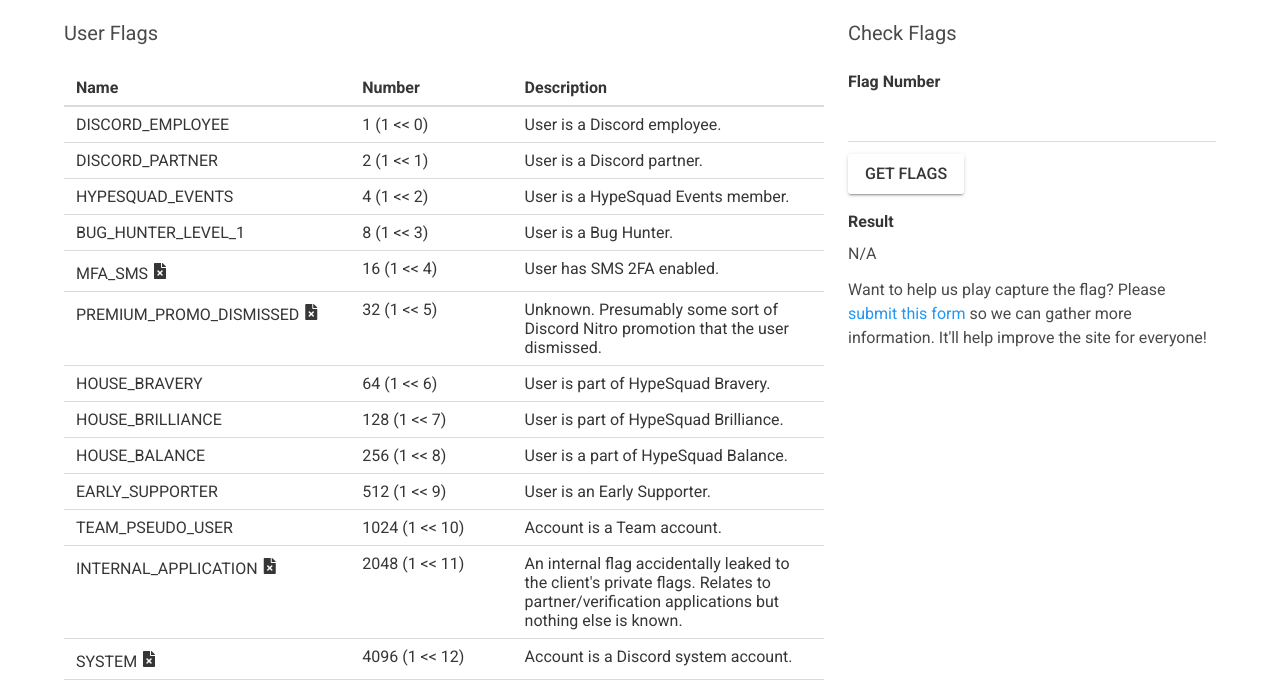
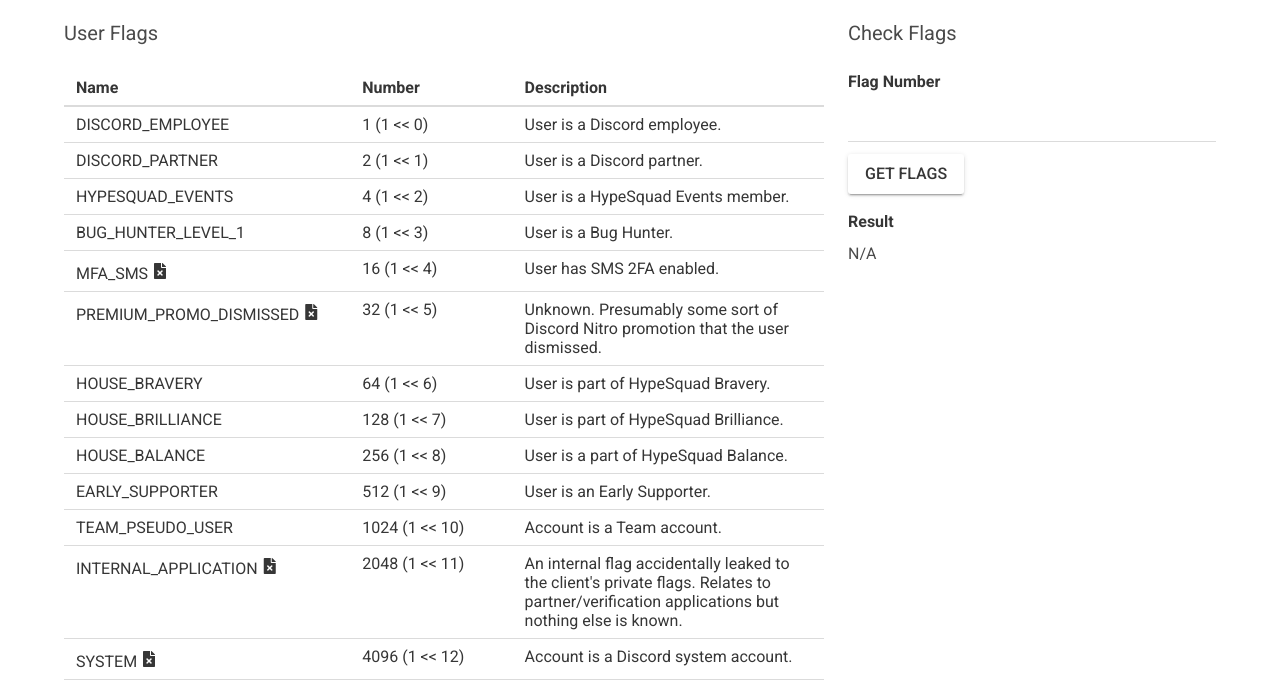
Before and after one commit to lewisakura/discord-flags, a plain HTML site: page index.html in a window 1280 px wide. Shown: the part 116-800 px from the top of the page. Drawn offline with Linux system fonts and the light colour scheme.

Commit message:
remove ctf

```diff
--- a/index.html
+++ b/index.html
@@ -86,11 +86,6 @@
                                 <span id="result">N/A</span>
                             </div>
                         </div>
-                        <p>
-                            Want to help us play capture the flag? Please
-                            <a href="https://capture-the.flags.lewistehminerz.dev/">submit this form</a>
-                            so we can gather more information. It'll help improve the site for everyone!
-                        </p>
                     </div>
                 </div>
                 <i
```
